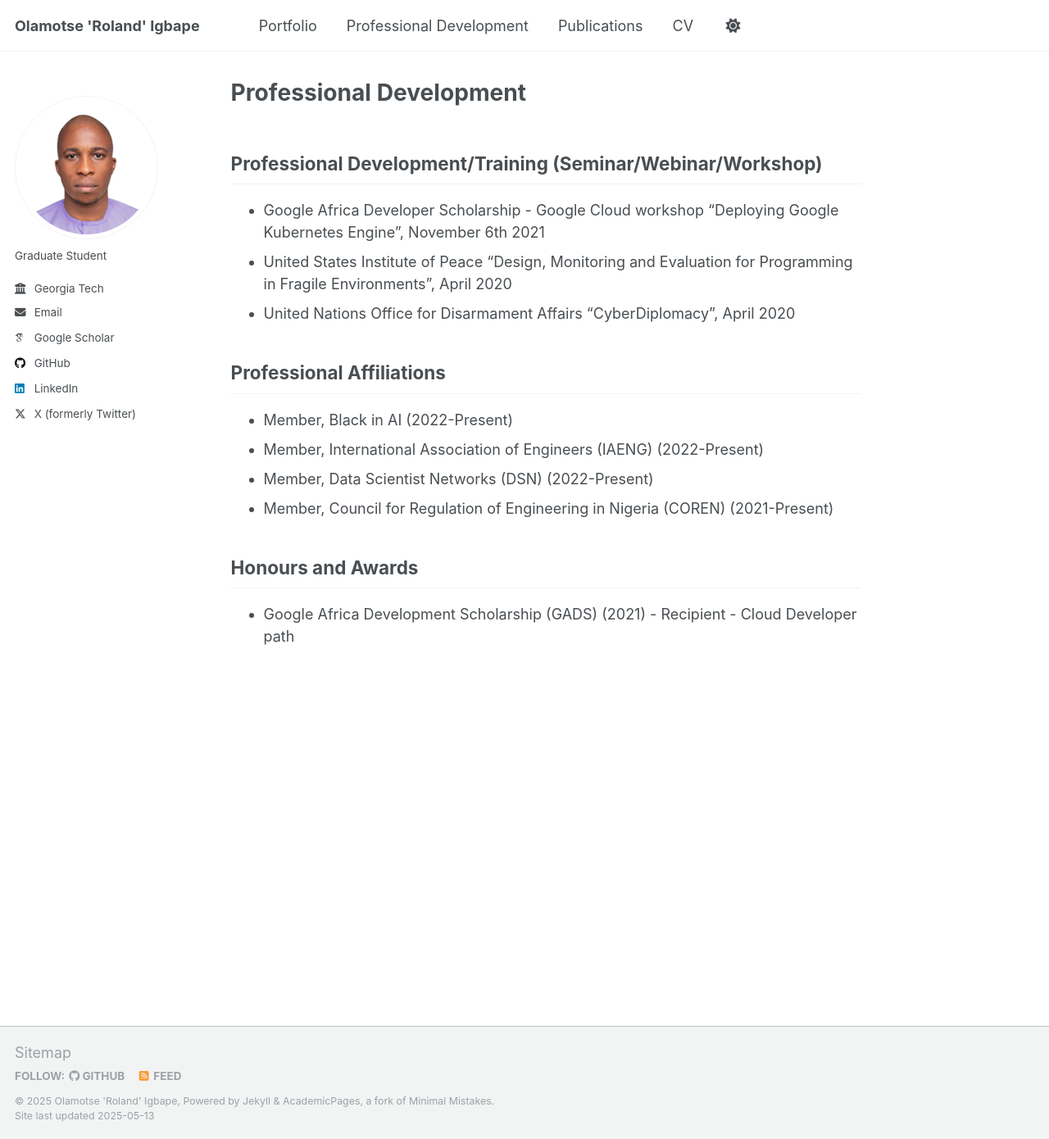
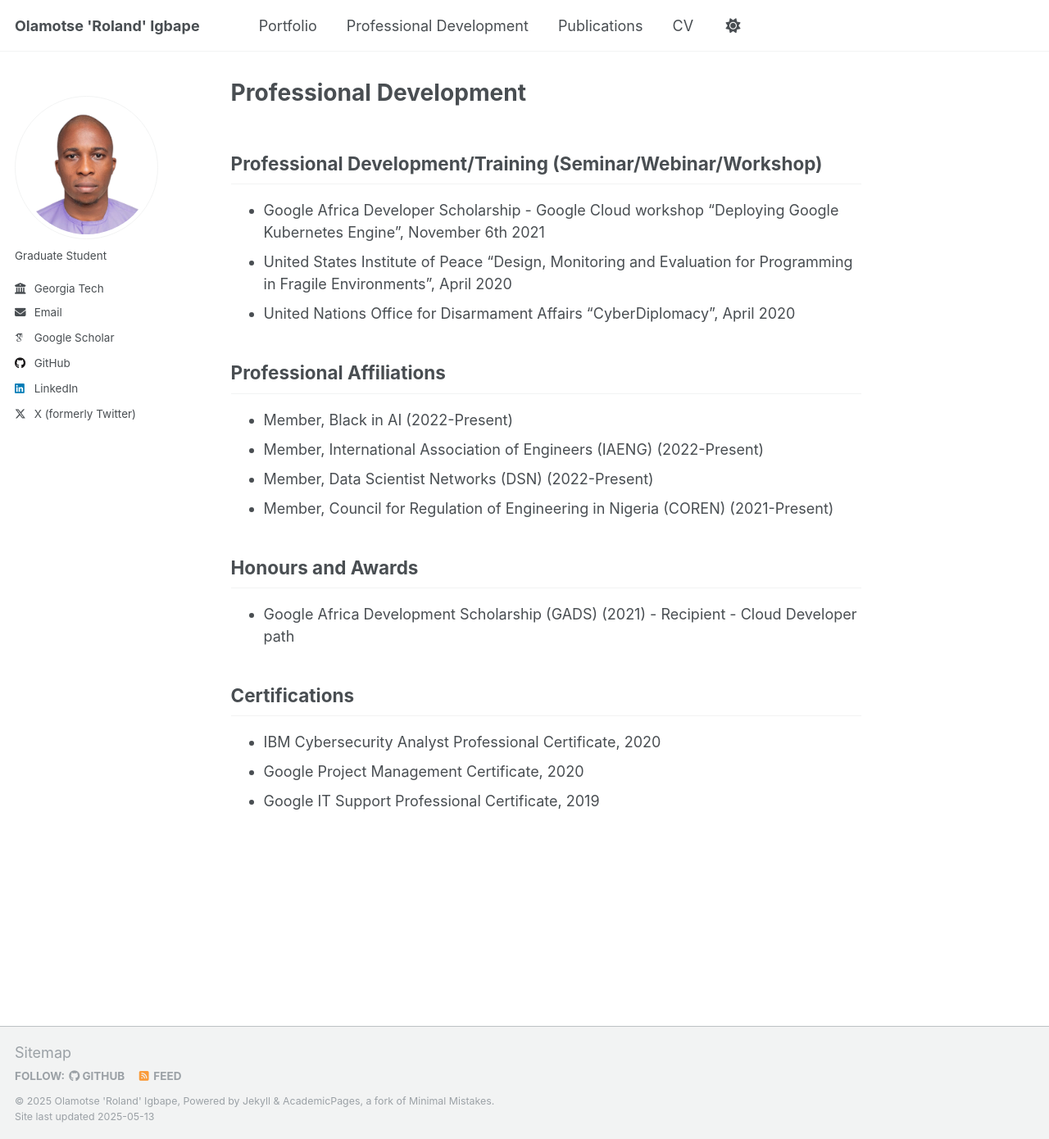
Before and after one commit to oigbape/oigbape.github.io, a Jekyll site: the page built from _pages/professional-development.md, in a window 1280 px wide and 1390 px high. Shown: the whole window at 82% size. Built offline with Jekyll 4.4.1, drawn with Linux system fonts in a browser that asks for light colours; some web fonts are replaced.

Commit message:
Update professional-development.md

```diff
--- a/_pages/professional-development.md
+++ b/_pages/professional-development.md
@@ -21,3 +21,9 @@ author_profile: true
 ## Honours and Awards
 
 * Google Africa Development Scholarship (GADS) (2021) - Recipient - Cloud Developer path
+
+## Certifications
+
+* IBM Cybersecurity Analyst Professional Certificate, 2020
+* Google Project Management Certificate, 2020
+* Google IT Support Professional Certificate, 2019
```
